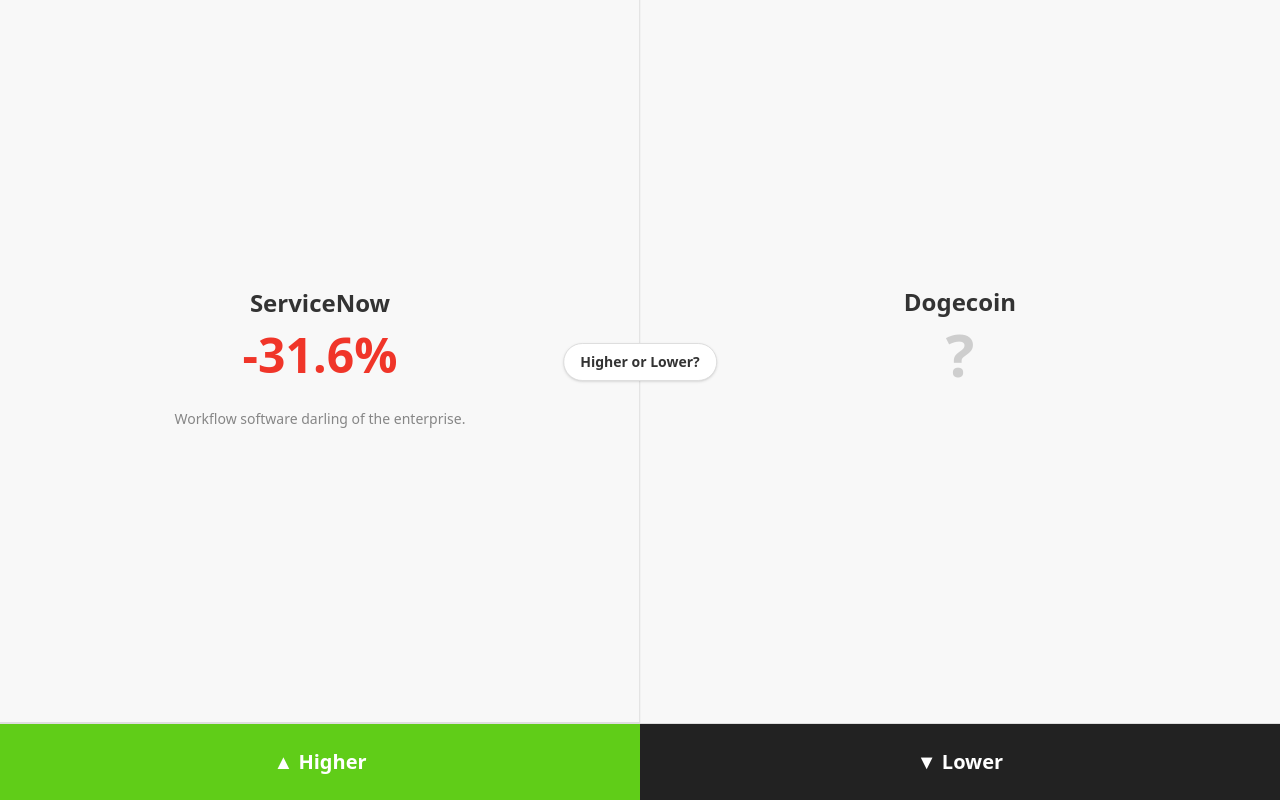
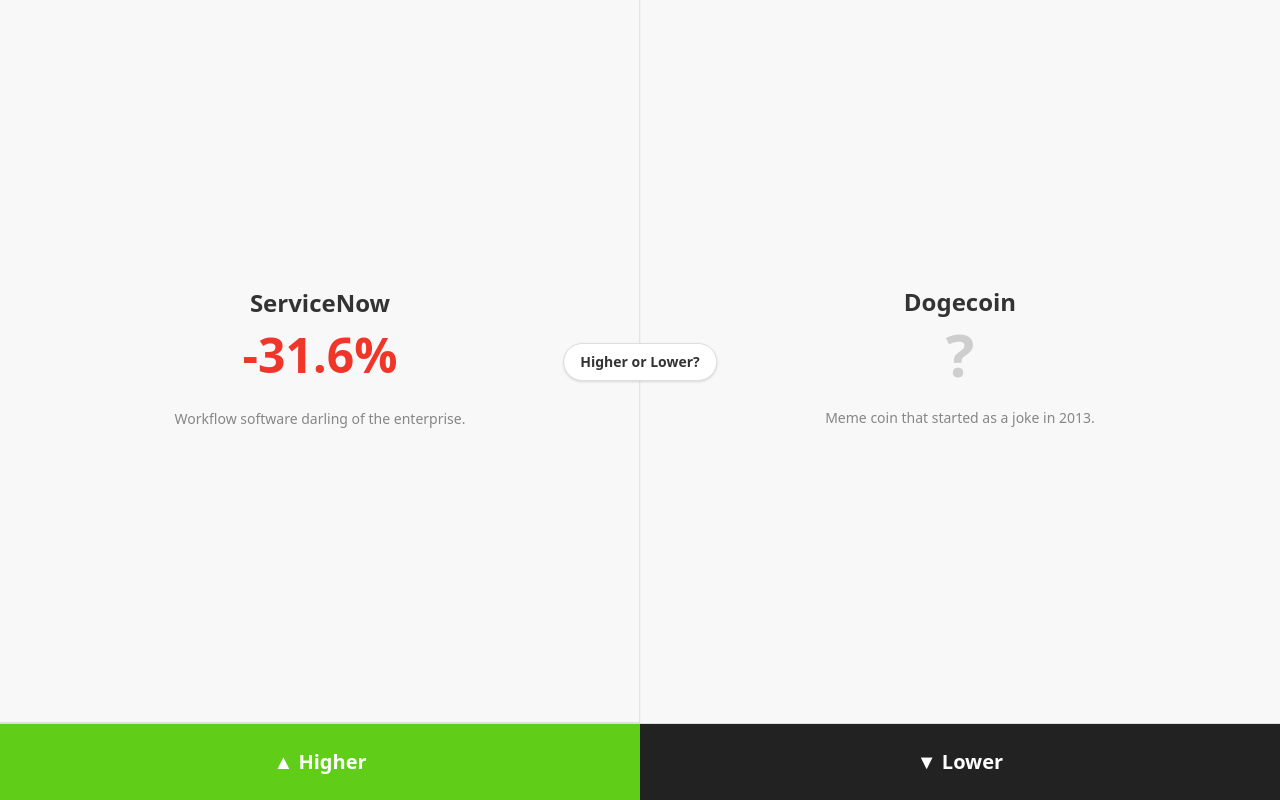
Before and after one commit to Hantsz/HigherOrLower, a Next.js app: page /game in a window 1280 px wide. Built offline with nearby package versions, Linux system fonts and the light colour scheme.

Commit message:
refactor: remove conditional rendering of fun fact text in AssetCard

```diff
--- a/components/AssetCard.tsx
+++ b/components/AssetCard.tsx
@@ -59,7 +59,6 @@
           </div>
 
           <div className="h-8 mt-4 flex items-center justify-center">
-             {revealed && (
              <motion.p
                initial={{ opacity: 0 }}
                animate={{ opacity: 1 }}
@@ -68,7 +67,6 @@
              >
                {asset.funFact}
              </motion.p>
-             )}
           </div>
         </>
       ) : (
```
Lines whose indentation alone changed are shown as unchanged.
